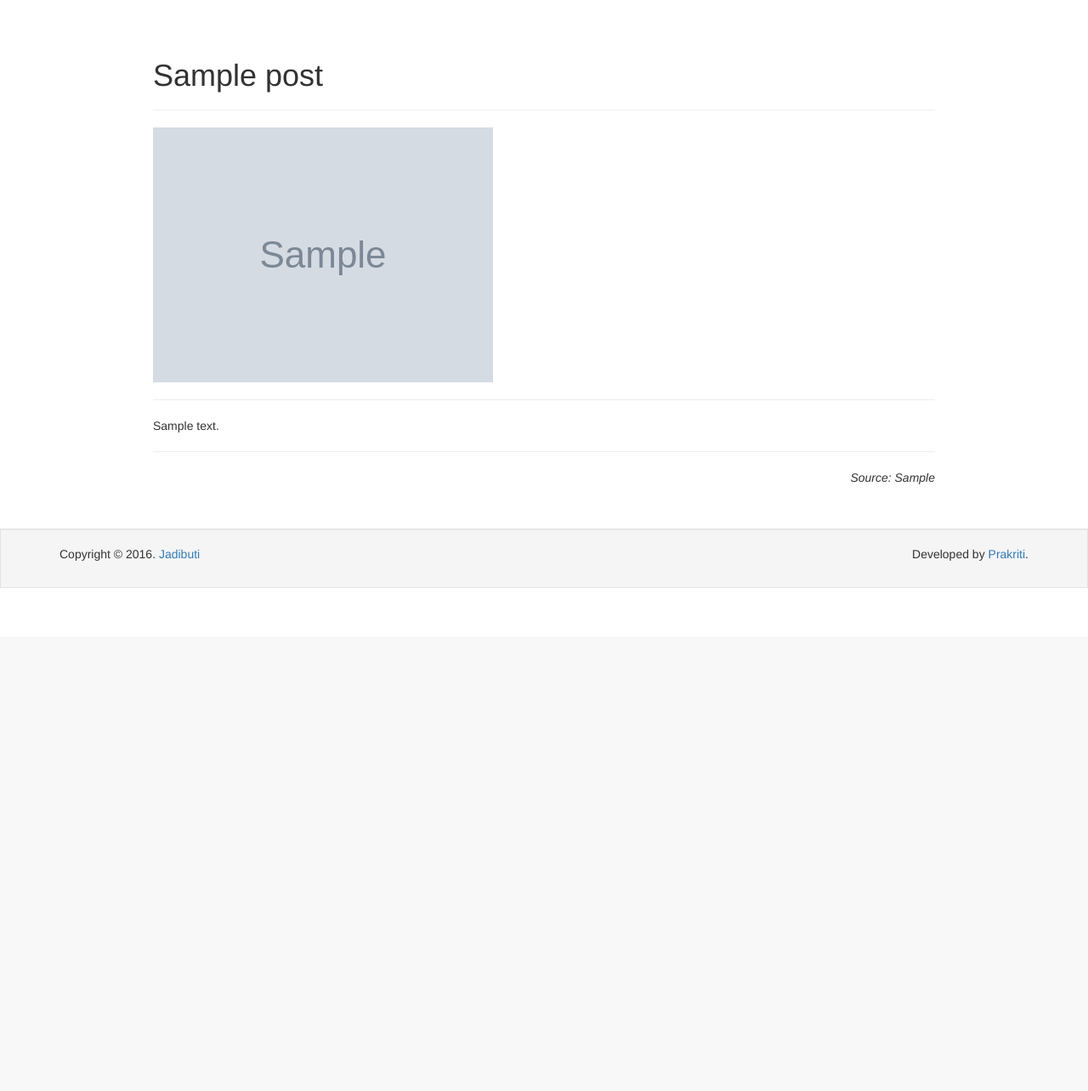
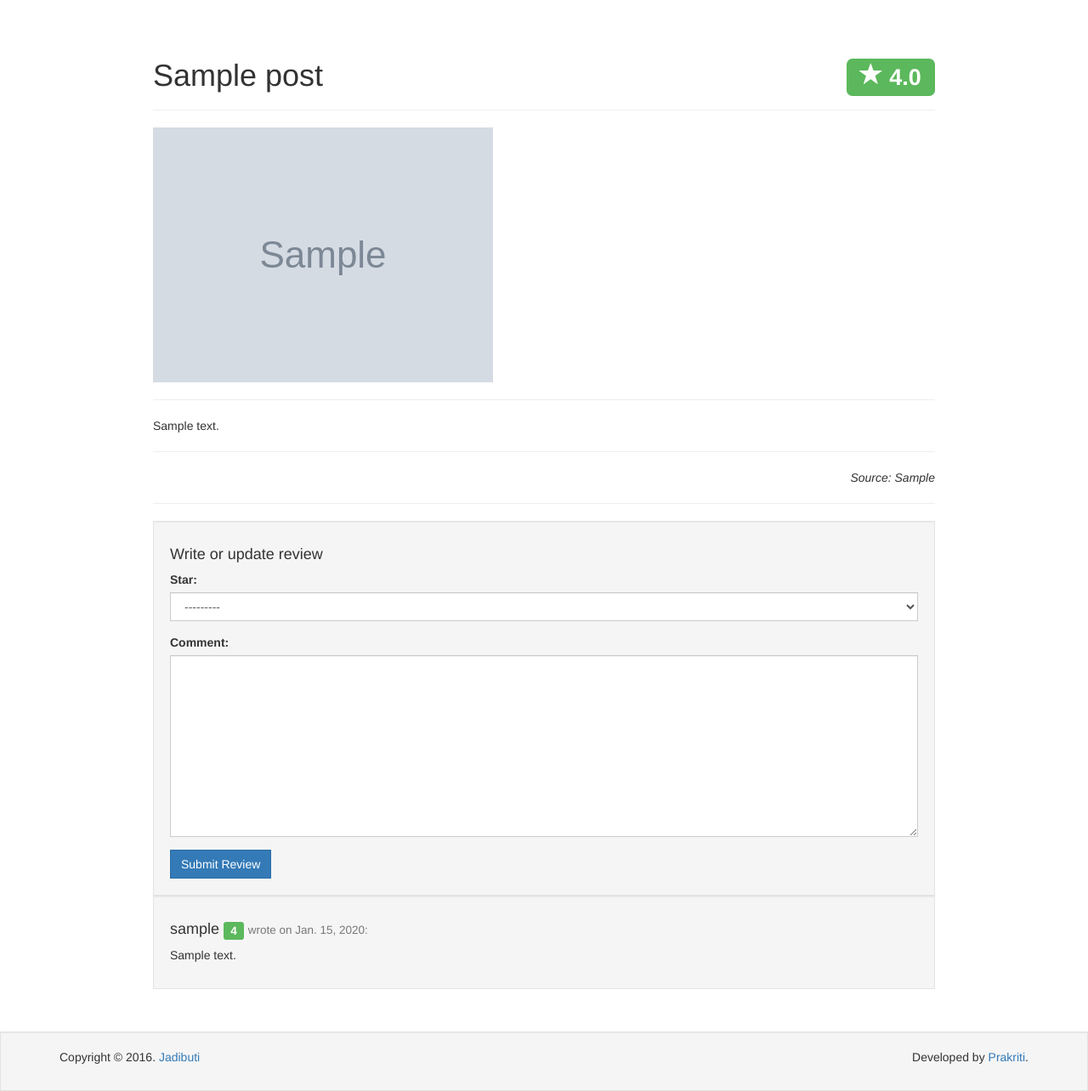
Before and after one commit to munikarmanish/jadibuti, a Django app: a page that uses templates/post_detail.html in a window 1280 px wide. Shown: the part 51-1335 px from the top of the page at 85% size. Before the commit the page ends 743 px from the top, so only its background shows below. Run offline with Django 3.2, Linux system fonts and the light colour scheme; a user stored in the database is signed in; tables that the repository leaves empty hold one stand-in row (values such as "Sample post"); grey boxes marked "Sample" are stand-in pictures; some libraries are stand-ins or nearby versions.

Commit message:
review feature added

```diff
--- a/blog/forms.py
+++ b/blog/forms.py
@@ -1,12 +1,32 @@
 from django import forms
-from .models import Post
+from .models import *
 
-class PostForm (forms.ModelForm):
+
+class PostForm(forms.ModelForm):
+
     class Meta:
         model = Post
         fields = [
             'title',
             'content',
             'image',
-            'url',
         ]
+
+
+class ReviewForm(forms.ModelForm):
+
+    class Meta:
+        model = Review
+        fields = ['star', 'comment']
+        widgets = {
+            'star': forms.Select(
+                attrs={
+                    'class': 'form-control',
+                }
+            ),
+            'comment': forms.Textarea(
+                attrs={
+                    'class': 'form-control',
+                }
+            ),
+        }
--- a/blog/models.py
+++ b/blog/models.py
@@ -3,6 +3,7 @@ from django.core.urlresolvers import reverse
 from django.utils import timezone
 from django.utils.text import slugify
 from django.db.models.signals import pre_save
+from django.contrib.auth.models import User
 from time import time
 
 
@@ -37,6 +38,16 @@ class Post(models.Model):
     def get_absolute_url(self):
         return reverse('blog:detail', kwargs={'slug': self.slug})
 
+    def reviews(self):
+        return self.review_set.all().order_by('-created')
+
+    def rating(self):
+        r = 0
+        reviews = self.reviews()
+        for review in reviews:
+            r += review.star
+        return r / len(reviews)
+
 
 def create_slug(instance):
     time_str = "".join(str(time()).split('.'))
@@ -50,3 +61,29 @@ def pre_save_post_receiver(sender, instance, *args, **kwargs):
 
 
 pre_save.connect(pre_save_post_receiver, sender=Post)
+
+
+STAR_CHOICES = {
+    (1, '1 Star'),
+    (2, '2 Star'),
+    (3, '3 Star'),
+    (4, '4 Star'),
+    (5, '5 Star'),
+}
+
+
+class Review(models.Model):
+    user = models.ForeignKey(User, on_delete=models.CASCADE)
+    post = models.ForeignKey(Post, on_delete=models.CASCADE)
+    star = models.SmallIntegerField(choices=STAR_CHOICES)
+    comment = models.TextField(null=True)
+    created = models.DateTimeField(auto_now=True, auto_now_add=False)
+
+    class Meta:
+        unique_together = ("user", "post")
+
+    def __str__(self):
+        if len(self.comment) <= 30:
+            return self.comment
+        else:
+            return self.comment[0:27] + '...'
--- a/blog/views.py
+++ b/blog/views.py
@@ -2,8 +2,10 @@ from django.shortcuts import render, get_object_or_404
 from django.http import HttpResponse, HttpResponseRedirect, Http404
 from django.core.paginator import Paginator, EmptyPage, PageNotAnInteger
 from django.db.models import Q
+from django.contrib import messages
 
 from .models import *
+from .forms import *
 
 
 def search_posts(search_query, posts):
@@ -85,7 +87,30 @@ def posts_list(request):
 
 def post_detail(request, slug=None):
     post = get_object_or_404(Post, slug=slug)
-    context = {
-        'post': post,
-    }
+    context = {'post': post, }
+    form = ReviewForm(request.POST or None)
+    context['form'] = form
+
+    if request.method == "POST":
+        if form.is_valid():
+            user = request.user
+            star = form.cleaned_data.get('star')
+            comment = form.cleaned_data.get('comment')
+            review, is_created = Review.objects.get_or_create(user=user, post=post,
+                defaults={'star': star, 'comment': comment})
+            review.star = star
+            review.comment = comment
+            review.save()
+        else:
+            messages.error(request, "Invalid form data!")
+        return HttpResponseRedirect(post.get_absolute_url())
+
+    if request.user.is_authenticated():
+        reviews = post.reviews().filter(~Q(user__id=request.user.id))
+        context['reviews'] = reviews
+        review = reviews.filter(user__id=request.user.id)
+        context['review'] = review
+    else:
+        context['reviews'] = post.reviews()
+
     return render(request, 'post_detail.html', context)
--- a/templates/post_detail.html
+++ b/templates/post_detail.html
@@ -12,7 +12,11 @@
 <div class="col-sm-10 col-sm-offset-1">
 
     <header>
-        <h1>{{ post.title }}</h1>
+        <h1>{{ post.title }}
+            <span class="label label-success pull-right">
+                <span class="glyphicon glyphicon-star"></span> {{ post.rating|floatformat:1 }}
+            </span>
+        </h1>
     </header>
 
     <hr>
@@ -22,13 +26,40 @@
     <hr>
     {% endif %}
 
-    <div class="caption">
+    <div class="content">
         {{ post.content|markdown }}
         <hr>
         <footer class="pull-right"><em>Source: {{ post.source }}</em></footer>
         <div class="clearfix"></div>
     </div><!--content-->
 
+    <hr>
+
+    <!-- show the review form if user is authenticated -->
+    {% if request.user.is_authenticated and not re %}
+    <div class="review-form well">
+        <h4>Write or update review</h4>
+        <form action="" method="POST" role="review">{% csrf_token %}
+            <div class="form-group">
+                {{ form.star.label_tag }}
+                {{ form.star }}
+            </div>
+            <div class="form-group">
+                {{ form.comment.label_tag }}
+                {{ form.comment }}
+            </div>
+            <button type="submit" class="btn btn-primary">Submit Review</button>
+        </form>
+    </div><!--review-form-->
+    {% endif %}
+
+    {% for r in post.reviews %}
+    <div class="reviews well">
+        <h4>{{ r.user }} <span class="label label-success">{{ r.star }}</span> <small>wrote on {{ r.created|date }}:</small></h4>
+        <p>{{ r.comment|linebreaks }}</p>
+    </div>
+    {% endfor %}
+
 </div><!--col-->
 </div><!--container-->
 {% endblock main %}
```
Also changed, not shown: blog/admin.py (+17 -5 lines), templates/posts_list.html (+8 -1 lines).
